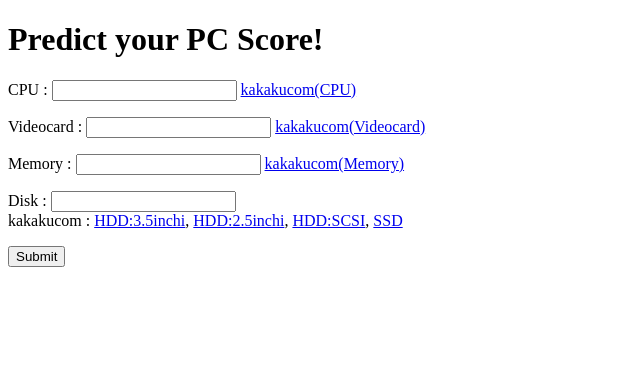
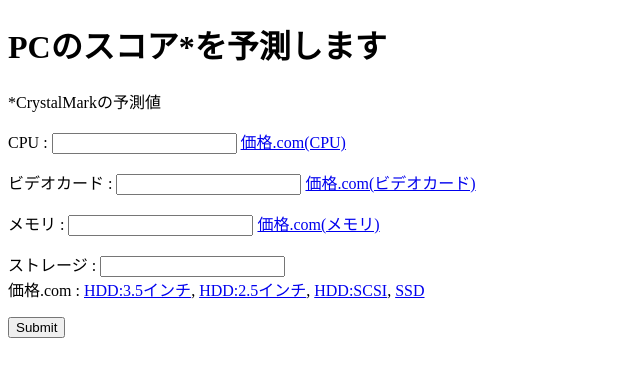
Before and after one commit to amosoisin/select_pc_parts_for_you, a Flask app: page /predict_score/ in a window 1280 px wide. Shown: the top 377 px of the page, without its empty margins (0-640 px from the left). Run offline with Flask 2, Linux system fonts and the light colour scheme; parts of the project's set-up code (start-up, migrations or seed data) failed here and were passed over.

Commit message:
Add Suport for making Your PC

```diff
--- a/predict_score/templates/predict_score/index.html
+++ b/predict_score/templates/predict_score/index.html
@@ -6,38 +6,58 @@
     <script language="javascript" type="text/javascript">
         function OnButtonClick() {
             target1 = document.getElementById("calculating");
-            target1.innerHTML = "calculating。。。しばらくお待ちください";
+            target1.innerHTML = "計算中。。。しばらくお待ちください";
         }
     </script>
 </head>
+
+{% block content %}
 <body>
 
-<h1>Predict your PC Score!</h1>
+<h1>PCのスコア*を予測します</h1>
+    <p>*CrystalMarkの予測値</p>
 
 <form action="/predict_score/send" method="post">
     <p>CPU :
         <input type="text" name="cpu_url">
-        <a href="https://kakaku.com/pc/cpu/itemlist.aspx">kakakucom(CPU)</a>
+        <a href="https://kakaku.com/pc/cpu/itemlist.aspx">価格.com(CPU)</a>
     </p>
-    <p>Videocard :
+    <p>ビデオカード :
         <input type="text" name="gpu_url">
-        <a href="https://kakaku.com/pc/videocard/itemlist.aspx">kakakucom(Videocard)</a>
+        <a href="https://kakaku.com/pc/videocard/itemlist.aspx">価格.com(ビデオカード)</a>
     </p>
-    <p>Memory :
+    <p>メモリ :
         <input type="text" name="ram_url">
-        <a href="https://kakaku.com/pc/pc-memory/itemlist.aspx">kakakucom(Memory)</a>
+        <a href="https://kakaku.com/pc/pc-memory/itemlist.aspx">価格.com(メモリ)</a>
     </p>
-    <p>Disk :
+    <p>ストレージ :
         <input type="text" name="disk_url"><br>
-        kakakucom :
-        <a href="https://kakaku.com/pc/hdd-35inch/itemlist.aspx">HDD:3.5inchi</a>,
-        <a href="https://kakaku.com/pc/hdd-25inch/itemlist.aspx">HDD:2.5inchi</a>,
+        価格.com :
+        <a href="https://kakaku.com/pc/hdd-35inch/itemlist.aspx">HDD:3.5インチ</a>,
+        <a href="https://kakaku.com/pc/hdd-25inch/itemlist.aspx">HDD:2.5インチ</a>,
         <a href="https://kakaku.com/pc/hdd-scsi/itemlist.aspx">HDD:SCSI</a>,
         <a href="https://kakaku.com/pc/ssd/itemlist.aspx">SSD</a>
     </p>
     <input type="submit" values="predict" onClick="OnButtonClick();">
 </form>
 <div id="calculating"></div>
+{% if values.e_cpu %}
+<p>測定に必要なCPU情報が足りません</p>
+{% endif %}
+{% if values.e_gpu %}
+<p>測定に必要なビデオカードの情報が足りません</p>
+{% endif %}
+{% if values.e_ram %}
+<p>測定に必要なメモリ情報が足りません</p>
+{% endif %}
+{% if values.e_disk %}
+<p>測定に必要なストレージの情報が足りません/p>
+{% endif %}
+
+{% if values.score %}
+    <p><font size="7">スコア(予測値)は : <font color="red">{{ values.score }}</font></font></p>
+{% endif %}
 
 </body>
 </html>
+{% endblock %}
--- a/predict_score/views.py
+++ b/predict_score/views.py
@@ -2,6 +2,8 @@ from flask import *
 import re
 from predict_score.lib.kakaku import KakakuSearcher
 from predict_score.lib.searcher import WebPageScraper, Searcher
+import pandas as pd
+import pickle
 
 app_predict = Blueprint("predict_score", __name__,
                         template_folder="templates", static_folder="./static")
@@ -11,21 +13,47 @@ wps = WebPageScraper()
 
 @app_predict.route("/")
 def index():
-    return render_template("predict_score/index.html")
+    values = {}
+    return render_template("predict_score/index.html", values=values)
 
 @app_predict.route("/send", methods=["GET", "POST"])
 def send():
+    values = {"e_cpu": False, "e_gpu": False, "e_ram": False, "e_disk": False, "score": None}
     cpu_url = make_url(request.form["cpu_url"])
     gpu_url = make_url(request.form["gpu_url"])
     ram_url = make_url(request.form["ram_url"])
     disk_url = make_url(request.form["disk_url"])
     cpu_spec = cpu_kakaku(cpu_url)
+    if not is_usable_spec(cpu_spec):
+        values["e_cpu"] = True
+        return render_template("predict_score/index.html", values=values)
     gpu_spec = gpu_kakaku(gpu_url)
-    print(cpu_spec)
-    print(gpu_spec)
+    if not is_usable_spec(gpu_spec):
+        values["e_gpu"] = True
+        return render_template("predict_score/index.html", values=values)
     ram_spec = ram_kakaku(ram_url)
+    if not is_usable_spec(ram_spec):
+        values["e_ram"] = True
+        return render_template("predict_score/index.html", values=values)
+    which_disk, disk_spec = disk_kakaku(disk_url)
+    if which_disk==None and is_usable_spec(disk_spec):
+        values["e_disk"] = True
+        return render_template("predict_score/index.html", values=values)
+    spec = pd.DataFrame(cpu_spec + gpu_spec + ram_spec + disk_spec).T
+    which_disk = "hdd" if which_disk == 0 else "ssd"
+    with open("predict_score/data/regression_model_{}.sav".format(which_disk), "rb") as f:
+        reg_model = pickle.load(f)
+    values["score"] = int(reg_model.predict(spec)[0])
 
-    return render_template("predict_score/index.html")
+    return render_template("predict_score/index.html", values=values)
+
+def is_usable_spec(spec):
+    if not spec:
+        return False
+    for v in spec:
+        if v == None:
+            return False
+    return True
 
 def cpu_kakaku(cpu_url):
     page = wps.get_page_source(cpu_url)
@@ -81,7 +109,7 @@ def gpu_kakaku(gpu_url):
         if title == "SP数" or title == "CUDAコア数":
             spec[0] = int(value)
         elif title == "メモリ":
-            spec[1] = ks.val_from_item(value, byte="MB")
+            spec[1] = ks.val_from_item(value, byte="GB") * 1000
         elif title == "メモリバス":
             spec[2] = ks.val_from_item(value)
         elif title == "メモリクロック":
@@ -93,7 +121,7 @@ def ram_kakaku(ram_url):
     vals = ks.value_list(page)
     spec = [None for i in range(2)]
     cap = None
-    num = 1
+    num = None
     standard = None
     for title, value in vals:
         if title == "メモリ容量(1枚あたり)":
@@ -105,6 +133,8 @@ def ram_kakaku(ram_url):
                 continue
         elif title == "メモリ規格":
             standard = value
+    if not cap or not num:
+        return spec
     if type(standard) == str:
         generation = re.search("DDR(\d)?|SDR", standard, re.IGNORECASE)
         if generation:
@@ -128,8 +158,27 @@ def ram_kakaku(ram_url):
         generation = 5
     else:
         generation = None
+    return [cap*num, generation]
 
-
+def disk_kakaku(disk_url):
+    page = wps.get_page_source(disk_url)
+    vals = ks.value_list(page)
+    rpm, cache, read, write = None, None, None, None
+    for title, value in vals:
+        if title == "回転数":
+            rpm = ks.val_from_item(value, byte="GB")
+        elif title == "キャッシュ":
+            cache = ks.val_from_item(value)
+        elif title == "読込速度":
+            read = ks.val_from_item(value) /pow(10, 3)
+        elif title == "書込速度":
+            write = ks.val_from_item(value) /pow(10, 3)
+    if rpm and cache:
+        return (0, [rpm, cache])
+    elif read and write:
+        return (1, [read, write])
+    else:
+        return (None, [None])
 
 
 def findSpecFromIntel(url):
--- a/run.py
+++ b/run.py
@@ -9,8 +9,7 @@ app.register_blueprint(app_predict, url_prefix="/predict_score")
 
 @app.route("/")
 def index():
-    return redirect(url_for("suggest_parts.index"))
-#    return render_template("index.html")
+    return render_template("index.html")
 
 if __name__ == "__main__":
     app.run(host="0.0.0.0", port=5000, debug=False)
--- a/suggest_parts/templates/suggest_parts/index.html
+++ b/suggest_parts/templates/suggest_parts/index.html
@@ -3,6 +3,8 @@
 
 <h1>予算内で最適なPCパーツの組み合わせを選びます</h1>
 <p><font color="red">※価格は 2020/1/15 確認分です</font></p>
+
+<p>予算を入力してください(必須)、その他の条件は任意でお願いします。</p>
 
 <form action="/suggest_parts/send" method="post">
     <p>予算[万円]<font color="red">(*必須)</font>: <input type="number" name="budget" step="0.0001"></p>
@@ -24,7 +26,7 @@
         <option value="NVIDIA">NVIDIA</option>
         <option value="AMD">AMD</option>
     </select></p>
-    <p>ディスクの最小容量[GB] :
+    <p>ストレージの最小容量[GB] :
         <input type="number" name="capacity" step="0.001">
     </p>
     <p>ビデオカードのURL(価格.com)
@@ -57,6 +59,7 @@
         {% endif %}
     {% endif %}
 <p>----------</p>
+<br>
 {% endif %}
 
 <br>
--- a/templates/index.html
+++ b/templates/index.html
@@ -5,8 +5,8 @@
     <title>Support for making Your PC</title>
 </head>
 <body>
-    <h1>Support for making Your PC</h1>
-    <p><a href="/suggest_parts">suggest_parts</a></p>
-    <p><a href="/predict_score">predict_score</a></p>
+    <h1>あなたの自作PCのパーツ選びをサポートします。</h1>
+    <p><a href="/suggest_parts">予算内でパーツの組み合わせを提案します</a></p>
+    <p><a href="/predict_score">CrystalMarkのスコアを予測します。</a></p>
 </body>
 </html>
```
